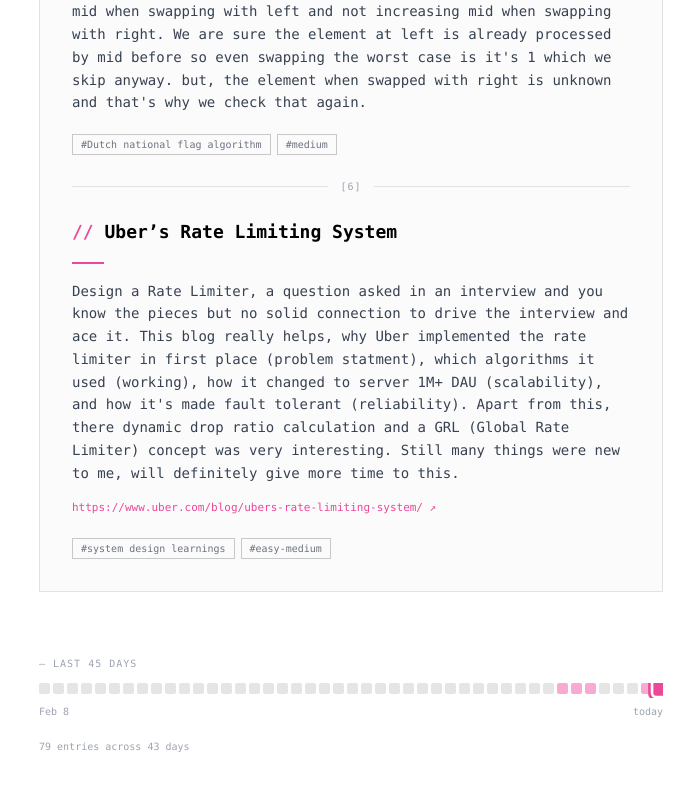
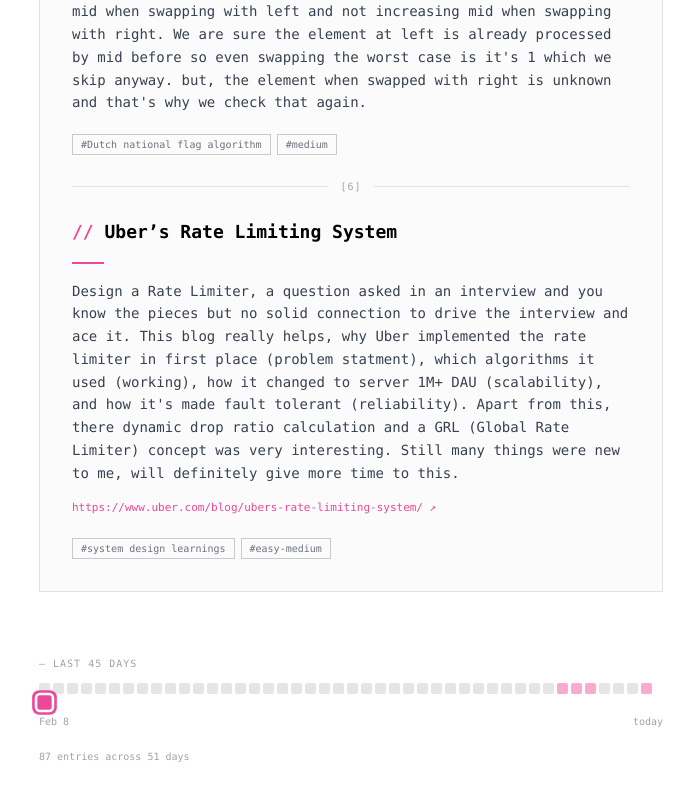
Before and after one commit to saniddhyaDubey/portfolio, a Next.js app: page /logs in a window 1280 px wide. Shown: the part 1759-2559 px from the top of the page, without its empty margins (289-983 px from the left). Built offline with nearby package versions, Linux system fonts and the light colour scheme.

Commit message:
docs: logs update

```diff
--- a/src/components/logs/LogTimeline.tsx
+++ b/src/components/logs/LogTimeline.tsx
@@ -284,8 +284,8 @@
         </p>
 
         {/* scrollable strip */}
-        <div className="overflow-x-auto pb-1">
-          <div className="flex gap-[3px] min-w-max">
+        <div>
+          <div className="flex flex-wrap gap-[3px]">
             {heatmapDays.map(({ dateStr, hasEntry, isToday }) => (
               <button
                 key={dateStr}
--- a/src/data/logs.ts
+++ b/src/data/logs.ts
@@ -15,6 +15,54 @@
 };
 
 export const logs: LogEntry[] = [
+  {
+    "date": "2026-05-09",
+    "title": "GRAND FINALE",
+    "body": "Officially a Master's student for the last time.",
+    "tags": ["MS CS"],
+  },
+  {
+    "date": "2026-05-08",
+    "title": "BIG NEWS INCOMINGGGG, STAY TUNEDDDD",
+    "body": "24 hours to go, see you tomorrow.",
+    "tags": ["daily routine"],
+  },
+  {
+    "date": "2026-05-07",
+    "title": "2 DTG for graduation",
+    "body": "Next 4-6 days will be chill and relaxing. I'm about to enjoy my graduation and then will be back to the grind. I have a lot of things to learn and work on, but for now, I'm just gonna enjoy this moment. Graduation is such a big milestone in life, and I'm so grateful for this opportunity. LFG!!!",
+    "tags": ["MS Graduation", "personal"],
+  },
+  {
+    "date": "2026-05-06",
+    "title": "SoB'26 it is, Nostr is the one. I GOT INNNNNNN",
+    "body": "Finally I got the news, I got selected for SoB'26 with Nostr. I'm so happy and excited to work on this project. I will be working on Moderation and Discovery Engine to prevent spamming. This is such a cool project, and I'm so grateful for this opportunity. LFG!!!",
+    "tags": ["SoB'26"],
+  },
+  {
+    "date": "2026-05-05",
+    "title": "Contest series",
+    "body": "Planning this week but will be starting to give all the LC weekly and biweekly contest virtually to boost my DSA and algorithms skills. 12 hours to go for the SoB'26 results, hoping for the best.",
+    "tags": ["LC Series"],
+  },
+  {
+    "date": "2026-05-04",
+    "title": "survived 1st round of rejection",
+    "body": "First round of results are out and I'm still awaiting mine. 4 momths of hard work and learning, and I feel bad for the students who got rejected. Hoping for the best.",
+    "tags": ["SoB'26", "daily routine"],
+  },
+  {
+    "date": "2026-05-03",
+    "title": "Minesweeper hustle and LC grind - 24HTG",
+    "body": "Played minesweeper PvP and did LC. Graduation in a week from now on, student life is coming to an end, and I have no words to describe how I feel about it. I will miss this life, but also excited for the next chapter. LFG!!!",
+    "tags": ["minesweeper", "leetcode"],
+  },
+  {
+    "date": "2026-05-02",
+    "title": "Weekly Contest + Nostream bugs",
+    "body": "Did LC weekly contest 500. A final PR to nostream about fixing a DoS attack bug. PR merged and awaiting result for my summer internship application.",
+    "tags": ["leetcode", "Nostream", "OSS", "SoB'26"],
+  },
   {
     "date": "2026-05-01",
     "title": "3/4 on virtual contest + nostream bugs found",
```
